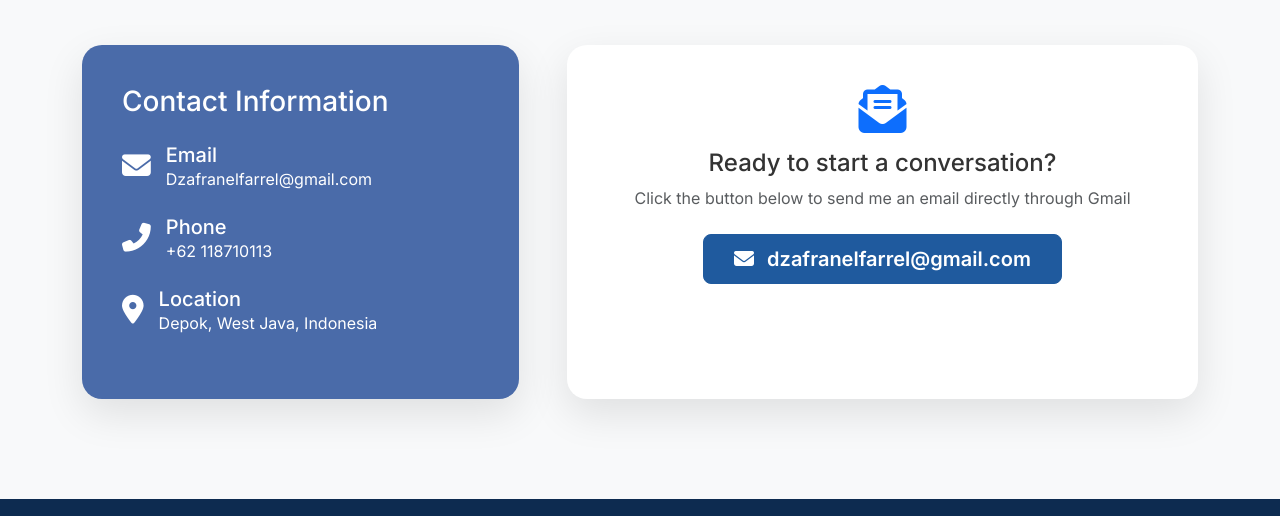
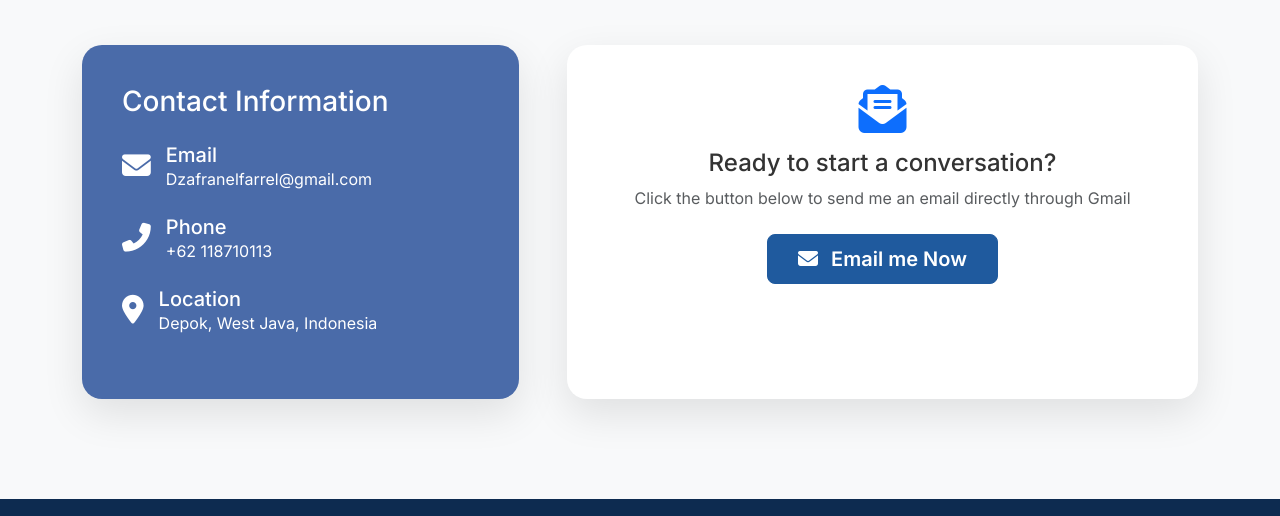
Before and after one commit to eldzafran/Portofolio-El-Farrel-Dzafran, a plain HTML site: page index.html in a window 1280 px wide. Shown: the part 3836-4352 px from the top of the page. Drawn offline with nearby package versions, Linux system fonts and the light colour scheme.

Commit message:
Update index.html

```diff
--- a/index.html
+++ b/index.html
@@ -368,7 +368,7 @@
                  target="_blank"
                  rel="noopener noreferrer">
                 <i class="fas fa-envelope me-2"></i>
-                dzafranelfarrel@gmail.com
+                Email me Now
               </a>
             </div>
           </div>
```
